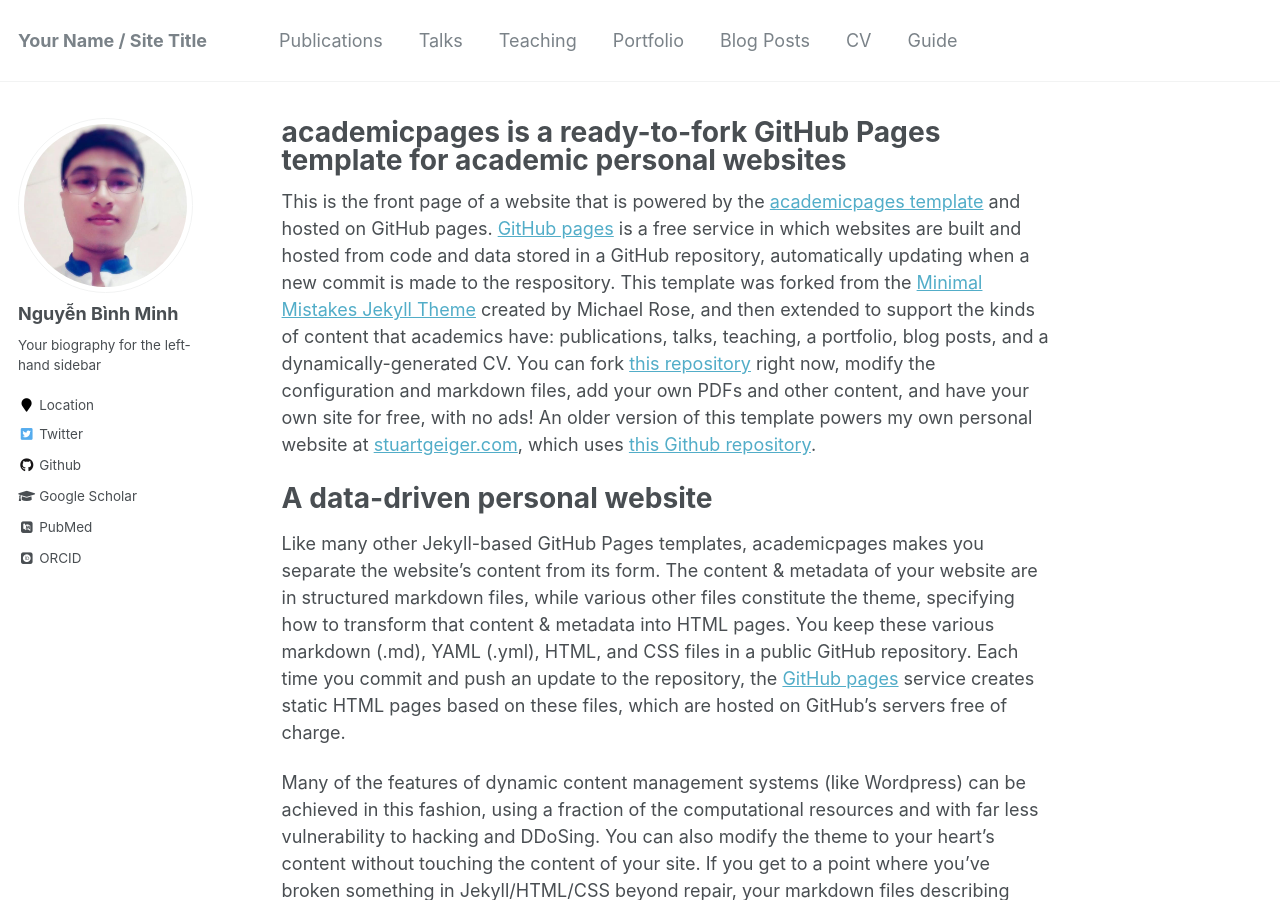
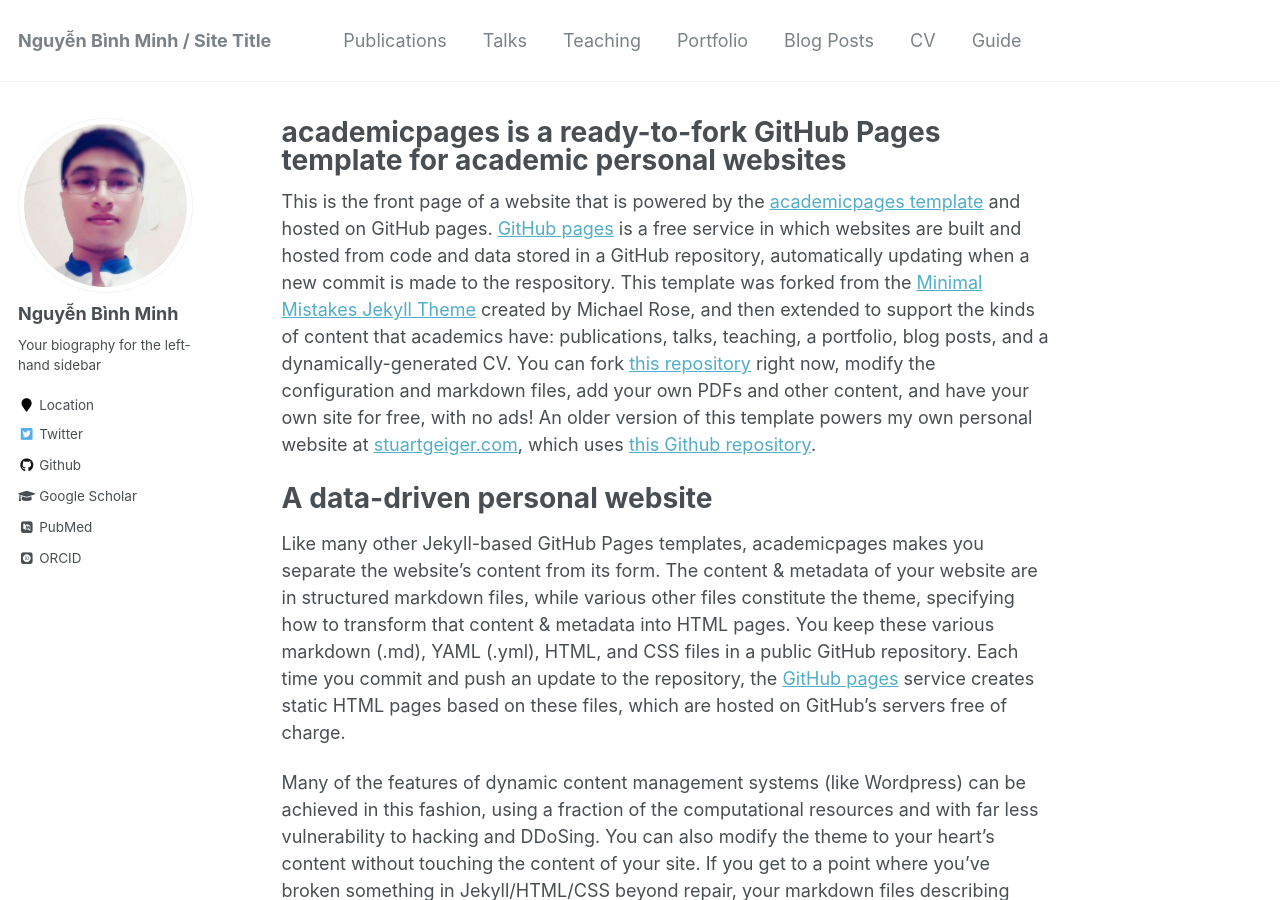
Before and after one commit to BinhMinhs10/BinhMinhs10.github.io, a Jekyll site: the page built from _pages/about.md, in a window 1280 px wide and 900 px high. Built offline with Jekyll 4.4.1, drawn with Linux system fonts in a browser that asks for light colours; some web fonts are replaced.

Commit message:
update url

```diff
--- a/_config.yml
+++ b/_config.yml
@@ -7,13 +7,13 @@
 
 # Site Settings
 locale                   : "en-US"
-title                    : "Your Name / Site Title"
+title                    : "Nguyễn Bình Minh / Site Title"
 title_separator          : "-"
 name                     : &name "Your Name"
 description              : &description "personal description"
-url                      : https://academicpages.github.io # the base hostname & protocol for your site e.g. "https://mmistakes.github.io"
+url                      : https://binhminhs10.github.io # the base hostname & protocol for your site e.g. "https://mmistakes.github.io"
 baseurl                  : "" # the subpath of your site, e.g. "/blog"
-repository               : "academicpages/academicpages.github.io"
+repository               : "BinhMinhs10/BinhMinhs10.github.io"
 teaser                   :  # filename of teaser fallback teaser image placed in /images/, .e.g. "500x300.png"
 breadcrumbs              : false # true, false (default)
 words_per_minute         : 160
```
